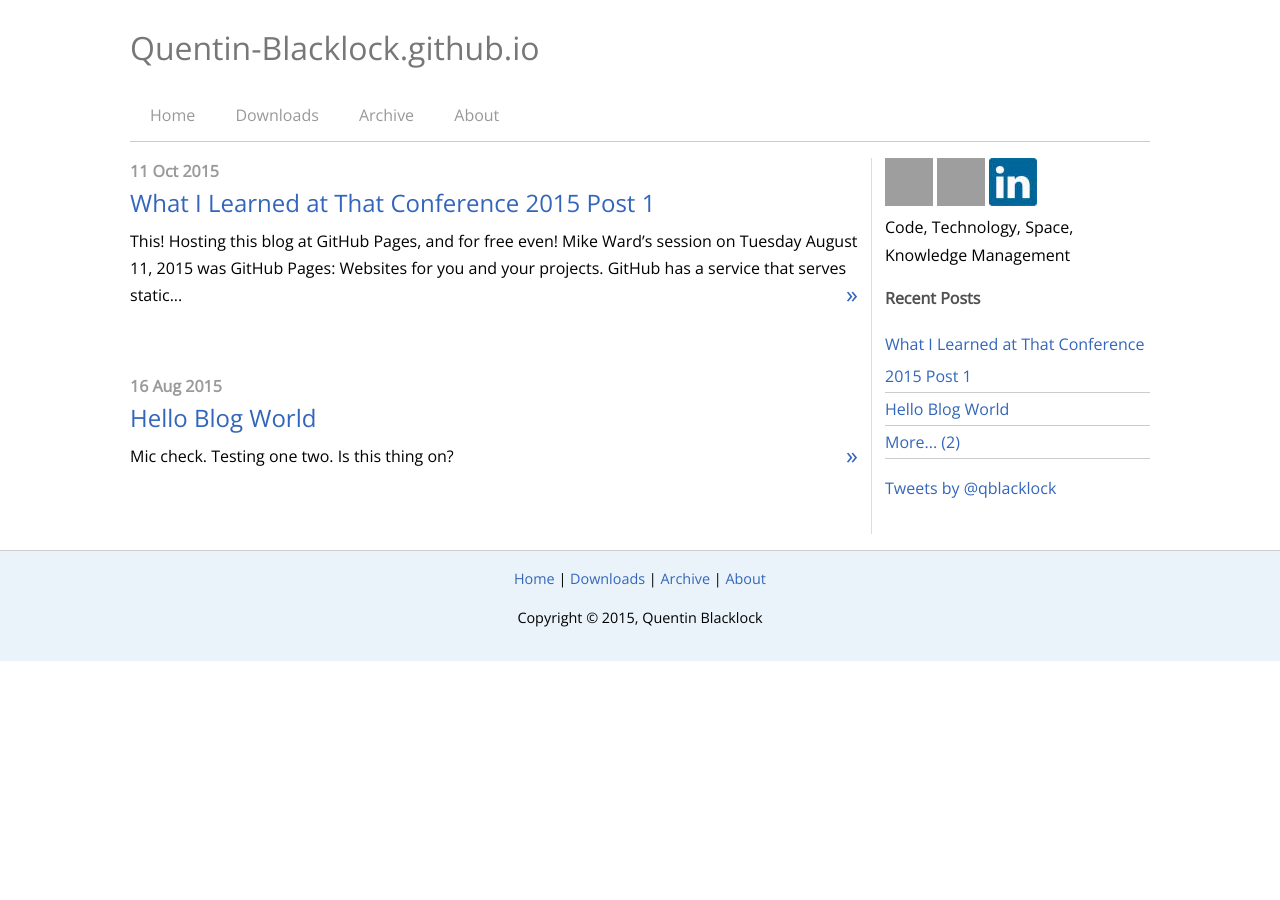
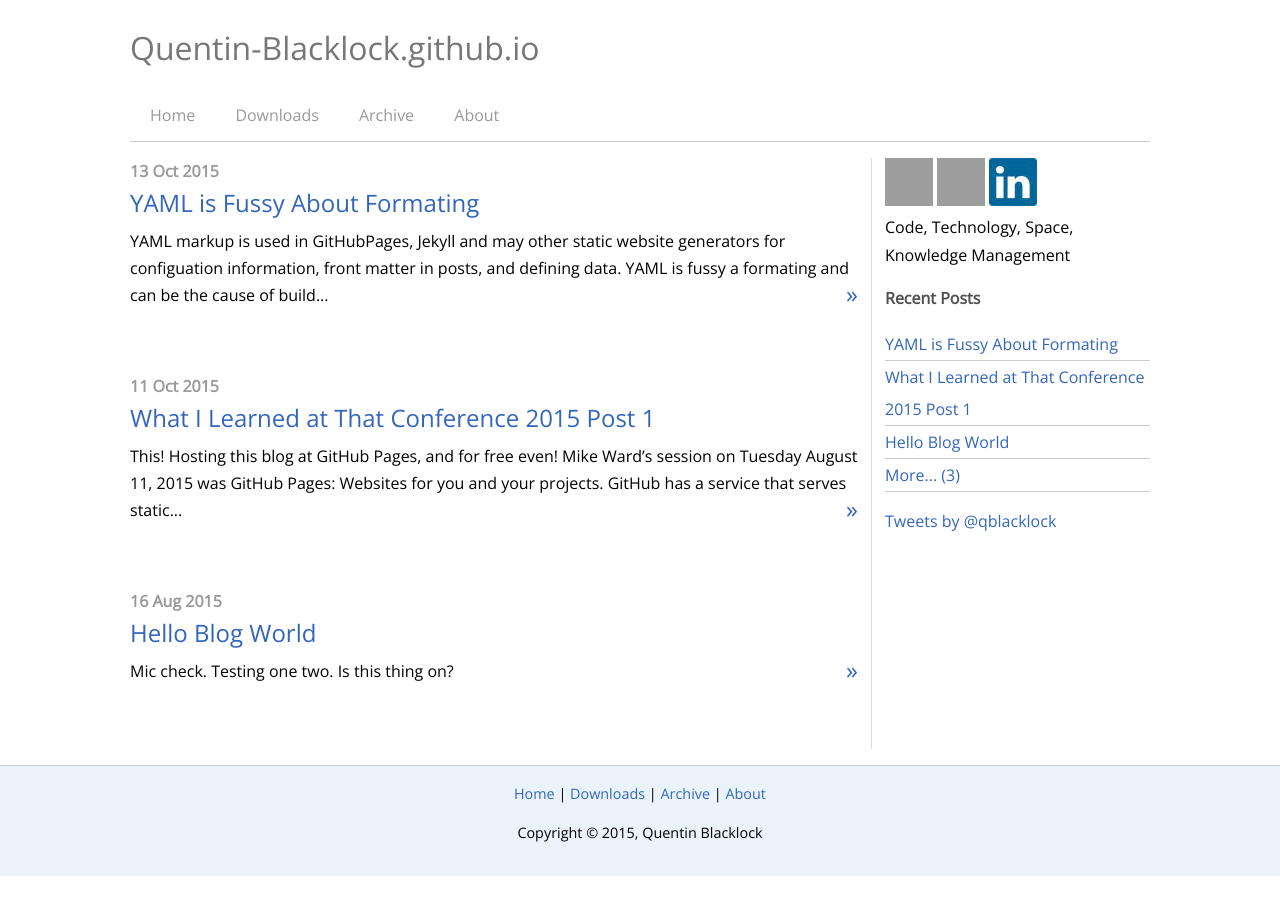
Before and after one commit to quentin-blacklock/quentin-blacklock.github.io, a Jekyll site: the page built from index.html, in a window 1280 px wide. Built offline with Jekyll 4.4.1, drawn with Linux system fonts in a browser that asks for light colours; nearby versions of some CDN libraries; Markdown is read by kramdown in place of the engine named in the settings; the list of posts is cut into pages by our own code; comment, search, counter and statistics services are not loaded; grey boxes are pictures that could not be loaded.

Commit message:
Post on YAML

```diff
--- a/_data/tags.yml
+++ b/_data/tags.yml
@@ -1,13 +1,15 @@
---- # Don't put tags in here unless used in post! Will cause build errors.
+--- # Tags for post
+- slug: github
+  name: GitHub
 
- - slug: github
-   name: GitHub
+- slug: github-pages
+  name: GitHub Pages
 
- - slug: github-pages
-   name: GitHub Pages
+- slug: jekyll
+  name: Jekyll
 
- - slug: jekyll
-   name: Jekyll
+- slug: that-conference-2015
+  name: That Conference 2015
 
- - slug: that-conference-2015
-   name: That Conference 2015
+- slug: yaml
+  name: YAML
--- /dev/null
+++ b/_posts/2015-10-13-yaml-is fussy-about-formating.md
@@ -0,0 +1,61 @@
+---
+layout: post
+title: "YAML is Fussy About Formating"
+category: programming
+tags: [github, github-pages, jekyll, yaml]
+---
+YAML markup is used in GitHubPages, Jekyll and may other static website generators for configuation information, front matter in posts, and defining data.
+
+YAML is fussy a formating and can be the cause of build errors in gitHub Page sites and Jekyll sites.
+
+Bad YAML Example
+{% highlight yaml linenos %}
+--- # Tags for posts
+- slug: github
+   name: GitHub
+
+ - slug: github-pages
+    name: GitHub Pages
+
+ - slug: jekyll
+   name: Jekyll
+
+ - slug: that-conference-2015
+   name: That Conference 2015
+
+ - slug: yaml
+   name: YAML
+{% endhighlight %}
+
+The miss-alignment of the indents in the first two tags can be the cause Page Build Failure emails from GitHubPages or
+this error when perfoming a jeykyll build command
+
+>jekyll 2.5.3 | Error:  (/_data/tags.yml):
+>mapping values are not allowed in this context at line 3 column 8
+
+Fortunalty there are a couple of YAML "Linting" tools online to keep
+
+[YAML Lint](http://www.yamllint.com/)
+
+[YAML Validator](http://codebeautify.org/yaml-validator)
+
+Proper YAML
+{% highlight yaml linenos %}
+--- # Tags for posts
+- slug: github
+  name: GitHub
+
+- slug: github-pages
+  name: GitHub Pages
+
+- slug: jekyll
+  name: Jekyll
+
+- slug: that-conference-2015
+  name: That Conference 2015
+
+- slug: yaml
+  name: YAML
+{% endhighlight %}
+
+YAML is fussy a formating and can be the cause of build errors. Hard lesson learned. Hopefully this helps.
```
Also changed, not shown: blog/tag/yaml.md (added, +6 -0 lines).
